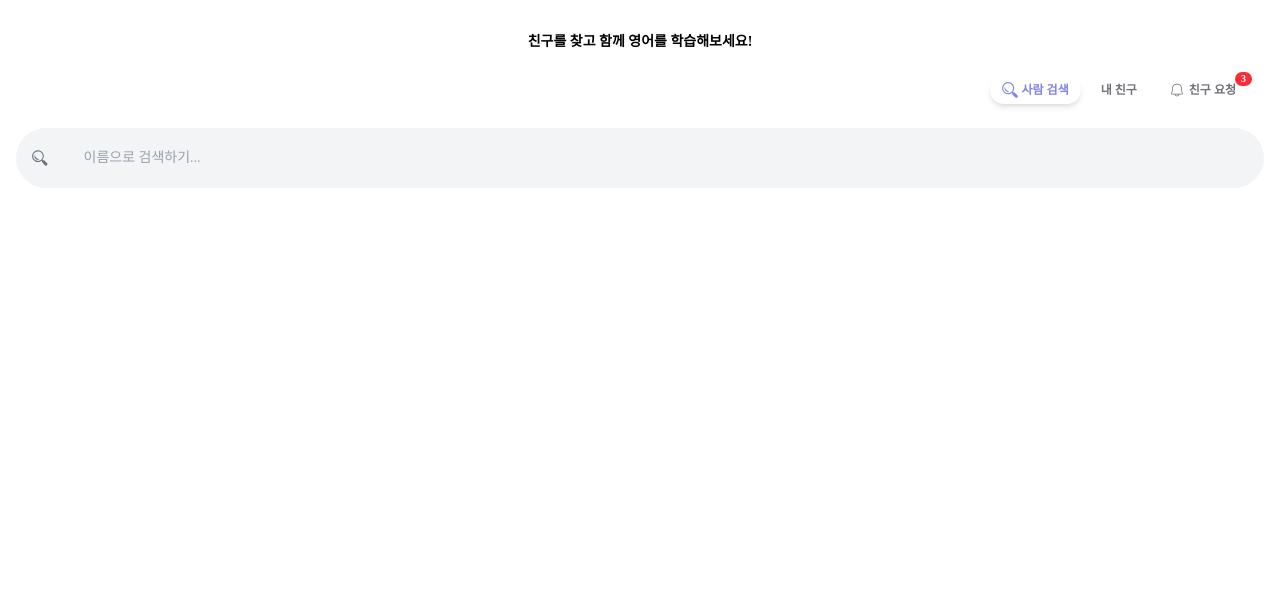
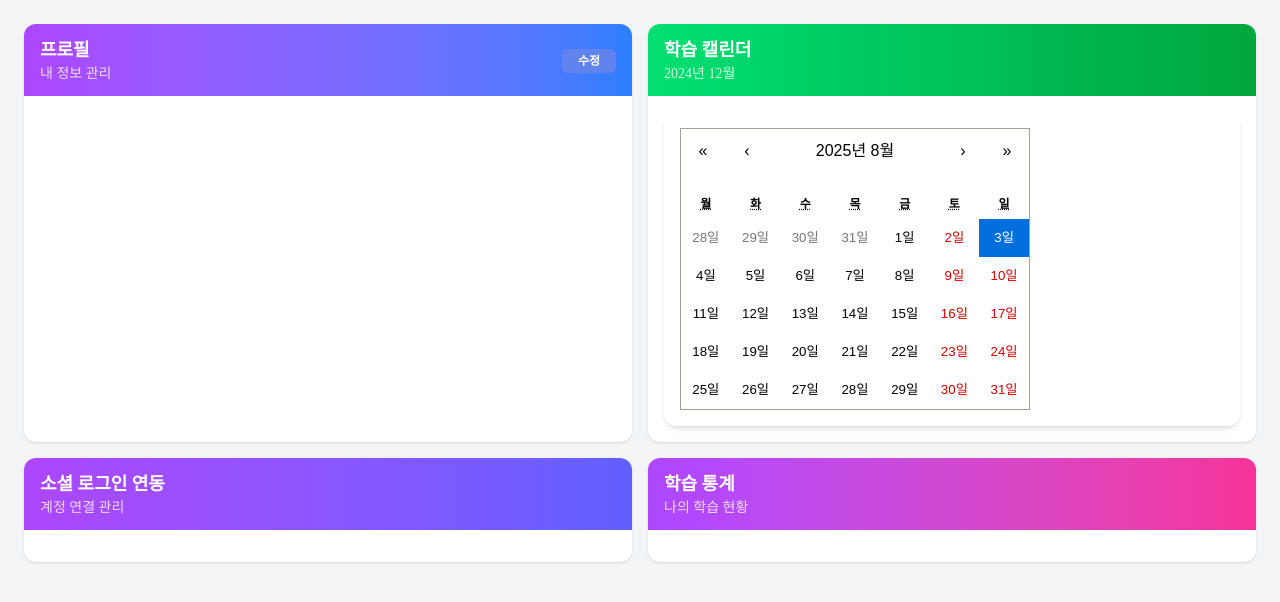
Before and after one commit to munjh61/SeeVocaLang, a React (Vite) app in the folder frontend/: page /kwon in a window 1280 px wide. Shown: the top 602 px of the page. Built offline with nearby package versions, Linux system fonts and the light colour scheme; a web font is replaced by a local one.

Commit message:
임시저장

```diff
--- a/frontend/package.json
+++ b/frontend/package.json
@@ -16,6 +16,7 @@
     "eslint-config-prettier": "^10.1.8",
     "eslint-plugin-prettier": "^5.5.3",
     "react": "^19.1.0",
+    "react-calendar": "^6.0.0",
     "react-dom": "^19.1.0",
     "react-router-dom": "^7.7.1",
     "tailwind-merge": "^3.3.1",
--- /dev/null
+++ b/frontend/src/components/molecules/calendarCard/CalendarCard.tsx
@@ -0,0 +1,22 @@
+import { useState } from "react";
+import Calendar from "react-calendar";
+import "react-calendar/dist/Calendar.css"; // 기본 스타일 적용
+
+type CalendarCardProps = {
+  className?: string;
+};
+
+export const CalendarCard = ({ className = "" }: CalendarCardProps) => {
+  const [date, setDate] = useState<Date | null>(new Date());
+
+  return (
+    <div className={`p-4 rounded-xl shadow-md bg-white ${className}`}>
+      <Calendar
+        onChange={(value) => setDate(value as Date)}
+        value={date}
+        locale="ko-KR" // 한글화
+      />
+
+    </div>
+  );
+};
--- /dev/null
+++ b/frontend/src/components/molecules/friendModal/FriendAddModal.tsx
@@ -0,0 +1,29 @@
+import { Modal } from "../../atoms/modal/modal";
+
+
+
+type FriendAddCompleteModalProps = {
+  isOpen: boolean;
+  onConfirm: () => void;
+};
+
+export const FriendAddCompleteModal = ({
+  isOpen,
+  onConfirm,
+}: FriendAddCompleteModalProps) => {
+  return (
+    <Modal isOpen={isOpen} onClose={onConfirm}>
+      <div className="flex flex-col items-center text-center gap-4">
+        <div className="text-4xl text-green-500">✅</div>
+        <h2 className="text-xl font-bold">친구추가 완료</h2>
+        <p className="text-gray-600">친구추가가 완료되었습니다</p>
+        <button
+          onClick={onConfirm}
+          className="mt-4 px-6 py-2 bg-indigo-500 text-white rounded-xl"
+        >
+          확인
+        </button>
+      </div>
+    </Modal>
+  );
+};
--- /dev/null
+++ b/frontend/src/components/molecules/friendModal/FriendDeleteModal.tsx
@@ -0,0 +1,43 @@
+import { Modal } from "../../atoms/modal/modal";
+
+
+type FriendDeleteConfirmModalProps = {
+  isOpen: boolean;
+  friendName: string;
+  onCancel: () => void;
+  onDelete: () => void;
+};
+
+export const FriendDeleteConfirmModal = ({
+  isOpen,
+  friendName,
+  onCancel,
+  onDelete,
+}: FriendDeleteConfirmModalProps) => {
+  return (
+    <Modal isOpen={isOpen} onClose={onCancel}>
+      <div className="flex flex-col items-center text-center gap-4">
+        <div className="text-4xl text-orange-500">⚠️</div>
+        <h2 className="text-xl font-bold text-orange-600">친구삭제 확인</h2>
+        <p className="text-gray-700">
+          정말로 <b>{friendName}</b>님을 친구목록에서 삭제하시겠습니까?
+        </p>
+        <p className="text-sm text-gray-400">삭제된 친구는 다시 추가할 수 있습니다.</p>
+        <div className="flex gap-4 mt-6">
+          <button
+            onClick={onCancel}
+            className="px-6 py-2 bg-gray-100 text-gray-700 rounded-xl"
+          >
+            취소
+          </button>
+          <button
+            onClick={onDelete}
+            className="px-6 py-2 bg-gradient-to-r from-orange-400 to-orange-600 text-white rounded-xl"
+          >
+            삭제
+          </button>
+        </div>
+      </div>
+    </Modal>
+  );
+};
--- /dev/null
+++ b/frontend/src/components/molecules/myPage/MyPageHeader.tsx
@@ -0,0 +1,35 @@
+import type{ ReactNode } from "react";
+import { cn } from "../../../utils/cn";
+import { Text } from "../../atoms/text/Text";
+
+type MyPageHeaderProps = {
+  title: string;
+  subtitle: string;
+  bgColor?: string;
+  rightElement?: ReactNode; // 수정 버튼이나 아이콘
+  className?: string;
+};
+
+export const MyPageHeader = ({
+  title,
+  bgColor,
+  subtitle,
+  rightElement,
+  className = "",
+}: MyPageHeaderProps) => {
+  return (
+    <div
+      className={cn(
+        "flex items-center justify-between rounded-t-xl px-4 py-3 text-white",
+        `bg-gradient-to-r ${bgColor}`,
+        className
+      )}
+    >
+      <div className="flex flex-col">
+        <Text className="text-lg font-semibold" size={"lg"} color="white">{title}</Text>
+        <Text className="text-sm opacity-80" size={"sm"} color="white">{subtitle}</Text>
+      </div>
+      {rightElement && <div>{rightElement}</div>}
+    </div>
+  );
+};
--- a/frontend/src/pages/MyPage.tsx
+++ b/frontend/src/pages/MyPage.tsx
@@ -1,11 +1,65 @@
-import { Navigation } from "../components/organisms/nav/Navigation";
+import { Button } from "../components/atoms/button/Button";
+import { CalendarCard } from "../components/molecules/calendarCard/CalendarCard";
+import { MyPageHeader } from "../components/molecules/myPage/MyPageHeader";
 
 function MyPage() {
   return (
-    <>
-      <h1>마이페이지 하이</h1>
-      <Navigation loc="setting" />
-    </>
+    <div className="p-6 bg-gray-100 min-h-screen">
+      <div className="grid grid-cols-1 lg:grid-cols-2 gap-4">
+        {/* 프로필 */}
+        <div className="bg-white rounded-xl shadow">
+          <MyPageHeader
+            title="프로필"
+            subtitle="내 정보 관리"
+            bgColor="from-purple-500 to-blue-500"
+            rightElement={
+              <Button bgColor={"blue"} textColor={"white"} size={"md"}>수정</Button>
+            }
+          />
+          {/* 프로필 콘텐츠 (예: 사용자 정보 등) */}
+          <div className="p-4">{
+          /* 내용 들어갈 자리 */}
+          </div>
+        </div>
+
+        {/* 학습 캘린더 */}
+        <div className="bg-white rounded-xl shadow">
+          <MyPageHeader
+            title="학습 캘린더"
+            subtitle="2024년 12월"
+            bgColor="from-green-400 to-green-600"
+          />
+          <div className="p-4">
+            <CalendarCard/>
+          </div>
+        </div>
+
+        {/* 소셜 로그인 연동 */}
+        <div className="bg-white rounded-xl shadow">
+          <MyPageHeader
+            title="소셜 로그인 연동"
+            subtitle="계정 연결 관리"
+            bgColor="from-purple-500 to-indigo-500"
+          />
+          <div className="p-4">{/* 로그인 연동 정보 */}</div>
+        </div>
+
+        {/* 학습 통계 */}
+        <div className="bg-white rounded-xl shadow">
+          <MyPageHeader
+            title="학습 통계"
+            subtitle="나의 학습 현황"
+            bgColor="from-purple-500 to-pink-500"
+            rightElement={
+              <button className="text-white hover:opacity-80 transition">
+                <i className="fa-regular fa-clock" />
+              </button>
+            }
+          />
+          <div className="p-4">{/* 통계 정보 */}</div>
+        </div>
+      </div>
+    </div>
   );
 }
 
--- a/frontend/src/pages/TestPageKwon.tsx
+++ b/frontend/src/pages/TestPageKwon.tsx
@@ -1,33 +1,43 @@
-import { useState } from "react";
-import { FriendHeader } from "../components/organisms/friendHeader/FriendHeader";
-import { FriendSearchContent } from "../components/templates/friendContents/FriendSearchContent";
-import { MyFriendsContent } from "../components/templates/friendContents/MyFriendsContent";
-import { FriendRequestContent } from "../components/templates/friendContents/FriendRequestContent";
+// import { useState } from "react";
+// import { FriendHeader } from "../components/organisms/friendHeader/FriendHeader";
+// import { FriendSearchContent } from "../components/templates/friendContents/FriendSearchContent";
+// import { MyFriendsContent } from "../components/templates/friendContents/MyFriendsContent";
+// import { FriendRequestContent } from "../components/templates/friendContents/FriendRequestContent";
 
-type TabKey = "search" | "friend" | "request";
-function TestPageKwon() {
-const [searchValue, setSearchValue] = useState("");
-const [selectedTab, setSelectedTab] = useState<TabKey>("search")
-  return(
+import MyPage from "./MyPage";
 
-     <div className="p-4">
-      <FriendHeader
-        searchValue={searchValue}
-        onSearchChange={(e) => setSearchValue(e.target.value)}
-        selectedTab={selectedTab}
-        setSelectedTab={setSelectedTab}
-      />
+// type TabKey = "search" | "friend" | "request";
+// function TestPageKwon() {
+// const [searchValue, setSearchValue] = useState("");
+// const [selectedTab, setSelectedTab] = useState<TabKey>("search")
+//   return(
 
-      { <div className="mt-4">
-        {/* {selectedTab === "search" && <FriendSearchContent searchValue={searchValue} />} */}
-        {selectedTab === "friend" && <MyFriendsContent />}
-        {selectedTab === "request" && <FriendRequestContent />}
-      </div> }
-    </div>
+//      <div className="p-4">
+//       <FriendHeader
+//         searchValue={searchValue}
+//         onSearchChange={(e) => setSearchValue(e.target.value)}
+//         selectedTab={selectedTab}
+//         setSelectedTab={setSelectedTab}
+//       />
+
+//       { <div className="mt-4">
+//         {/* {selectedTab === "search" && <FriendSearchContent searchValue={searchValue} />} */}
+//         {selectedTab === "friend" && <MyFriendsContent />}
+//         {selectedTab === "request" && <FriendRequestContent />}
+//       </div> }
+//     </div>
 
 
 
 
+//   );
+// }
+// export default TestPageKwon;
+
+function TestPageKwon() {
+
+  return(
+    <MyPage/>
   );
 }
 export default TestPageKwon;
```
Also changed, not shown: frontend/src/asset/calendar.svg (added), 1 other file (tests, documents, lock files or other folders).
